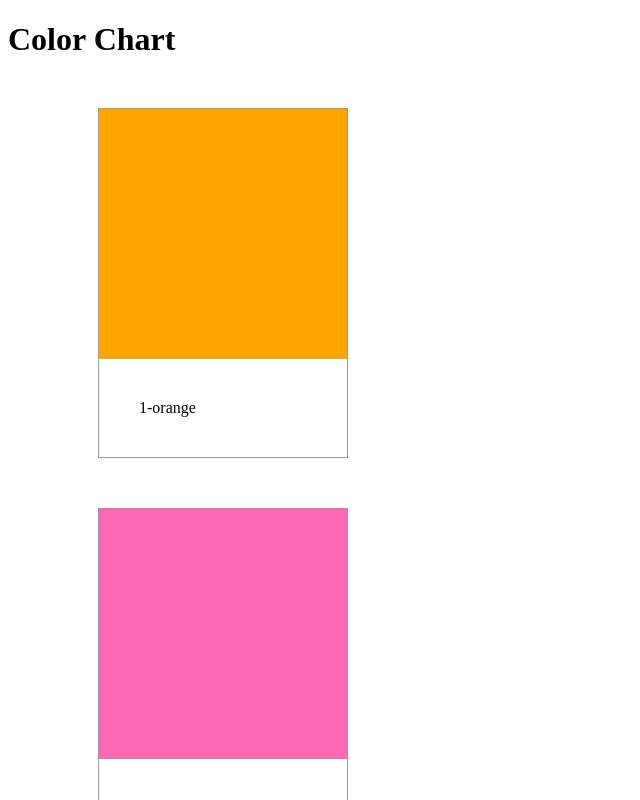
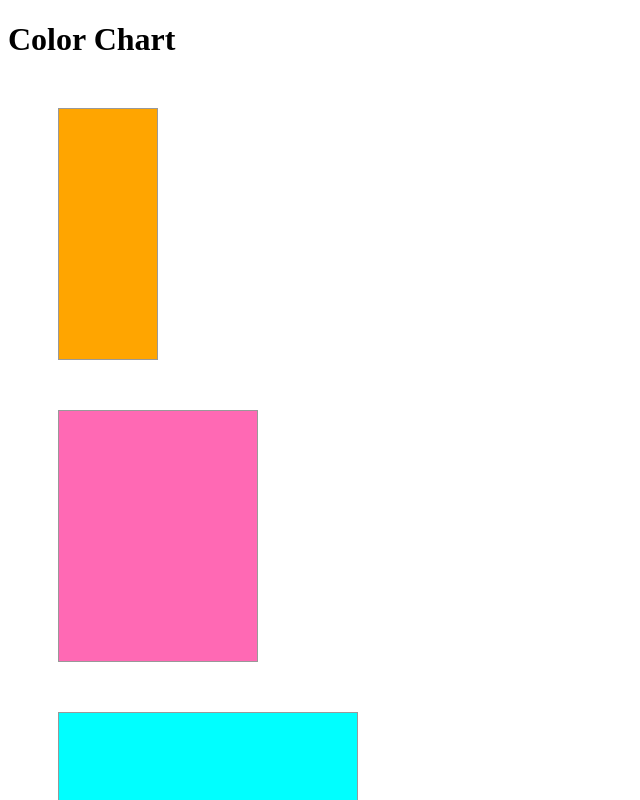
Before and after one commit to aajy/react, a React (Create React App) app: page / in a window 1280 px wide. Shown: the top 800 px of the page, without its empty margins (0-640 px from the left). Built offline with nearby package versions, Linux system fonts and the light colour scheme.

Commit message:
부모의 값에 따라 width값, 보임유무 결정할 수있도록 호출하기

```diff
--- a/src/App.jsx
+++ b/src/App.jsx
@@ -2,14 +2,21 @@ import Card from './card/Card';
 
 export default function App() {
 	const colors = ['orange', 'hotpink', 'aqua', 'violet', 'green'];
+	const width = [100, 200, 300, 400, 500];
 	return (
 		<>
 			<h1>Color Chart</h1>
-			<ul>
-				{colors.map((color, idx) => {
-					return <Card key={color + idx} colorName={color} index={idx} />;
-				})}
-			</ul>
+			{colors.map((color, idx) => {
+				return (
+					<Card
+						key={color + idx}
+						colorName={color}
+						index={idx}
+						width={width[idx]}
+						istxtVisible={width[idx] > 200 ? true : false}
+					/>
+				);
+			})}
 		</>
 	);
 }
--- a/src/card/Card.jsx
+++ b/src/card/Card.jsx
@@ -1,12 +1,16 @@
 import './Card.scss';
 export default function Card(props) {
-	console.log('props: ', props);
+	const style = {
+		width: props.width,
+	};
 	return (
-		<article className='Card '>
+		<article className='Card ' style={style}>
 			<div className='bgBox' style={{ backgroundColor: props.colorName }}></div>
-			<div className='txtBox'>
-				{props.index + 1}-{props.colorName}
-			</div>
+			{props.istxtVisible && (
+				<div className='txtBox'>
+					{props.index + 1}-{props.colorName}
+				</div>
+			)}
 		</article>
 	);
 }
```
